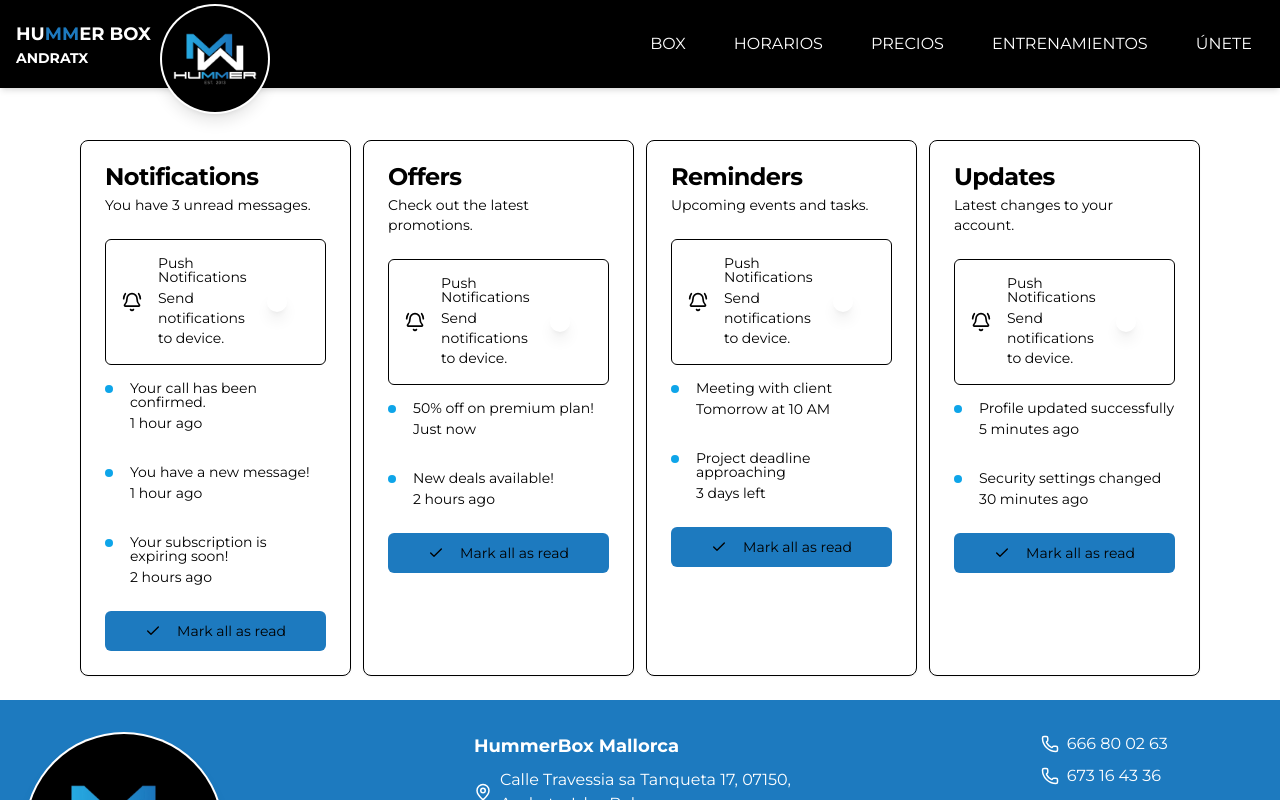
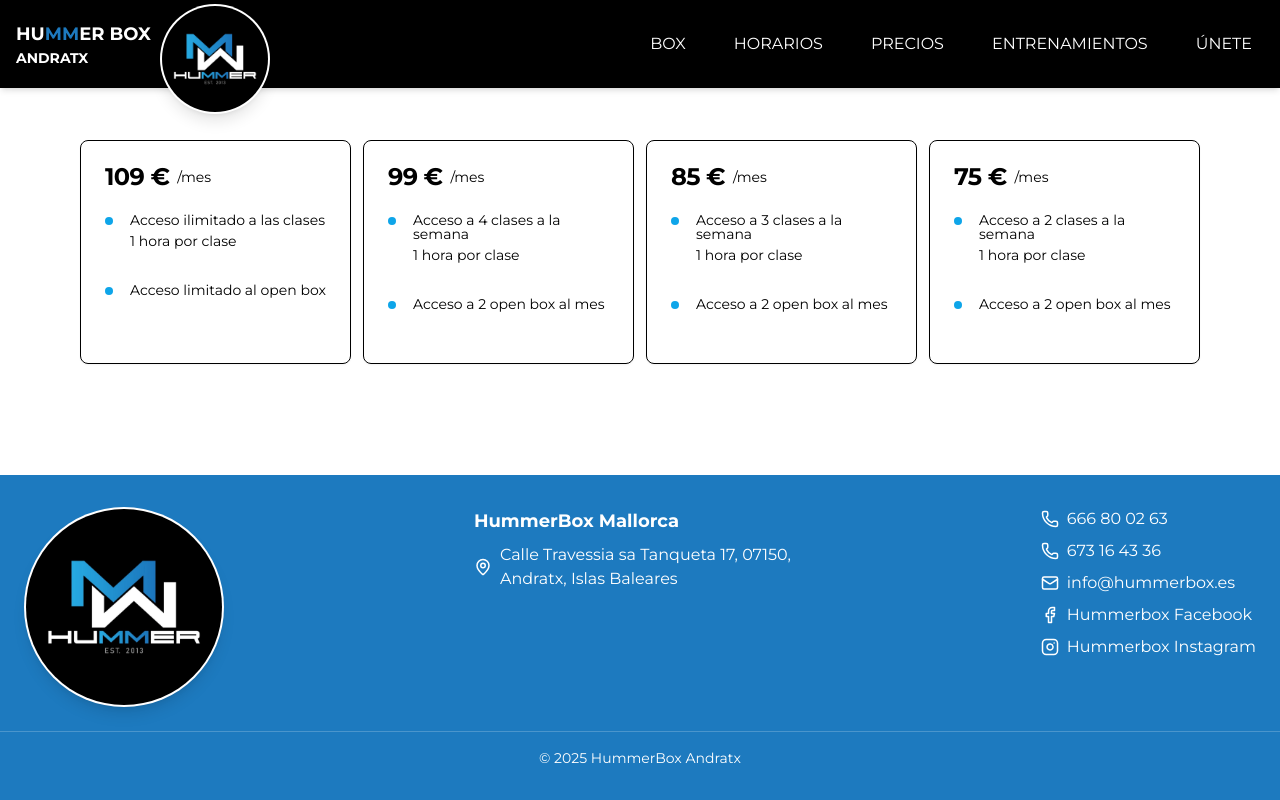
Before and after one commit to javieragui/hummer-box-andratx, a Next.js app: page /precios in a window 1280 px wide. Shown: the top 800 px of the page. Built offline with nearby package versions, Linux system fonts and the light colour scheme.

Commit message:
[Update] Precios listo

```diff
--- a/src/app/precios/page.tsx
+++ b/src/app/precios/page.tsx
@@ -8,42 +8,41 @@
   CardHeader,
   CardTitle,
 } from "@/components/ui/card";
-import { Switch } from "@/components/ui/switch";
+// import { Switch } from "@/components/ui/switch";
 
-// 📌 Definimos un array con la información de cada card
 const cards = [
   {
-    title: "Notifications",
-    description: "You have 3 unread messages.",
-    notifications: [
-      { title: "Your call has been confirmed.", description: "1 hour ago" },
-      { title: "You have a new message!", description: "1 hour ago" },
-      { title: "Your subscription is expiring soon!", description: "2 hours ago" },
+    title: "109 €",
+    description: "/mes",
+    characteristics: [
+      { title: "Acceso ilimitado a las clases", description: "1 hora por clase" },
+      { title: "Acceso limitado al open box", description: "" },
+      // { title: "Your subscription is expiring soon!", description: "2 hours ago" },
     ],
   },
   {
-    title: "Offers",
-    description: "Check out the latest promotions.",
-    notifications: [
-      { title: "50% off on premium plan!", description: "Just now" },
-      { title: "New deals available!", description: "2 hours ago" },
+    title: "99 €",
+    description: "/mes",
+    characteristics: [
+      { title: "Acceso a 4 clases a la semana", description: "1 hora por clase" },
+      { title: "Acceso a 2 open box al mes", description: "" }
     ],
   },
   {
-    title: "Reminders",
-    description: "Upcoming events and tasks.",
-    notifications: [
-      { title: "Meeting with client", description: "Tomorrow at 10 AM" },
-      { title: "Project deadline approaching", description: "3 days left" },
+    title: "85 €",
+    description: "/mes",
+    characteristics: [
+      { title: "Acceso a 3 clases a la semana", description: "1 hora por clase" },
+      { title: "Acceso a 2 open box al mes", description: "" }
     ],
   },
   {
-    title: "Updates",
-    description: "Latest changes to your account.",
-    notifications: [
-      { title: "Profile updated successfully", description: "5 minutes ago" },
-      { title: "Security settings changed", description: "30 minutes ago" },
-    ],
+    title: "75 €",
+    description: "/mes",
+    characteristics: [
+      { title: "Acceso a 2 clases a la semana", description: "1 hora por clase" },
+      { title: "Acceso a 2 open box al mes", description: "" }
+    ]
   },
 ];
 
@@ -61,20 +60,22 @@
         {cards.map((card, index) => (
           <Card key={index} className="w-full max-w-sm sm:max-w-md md:max-w-lg lg:max-w-xl">
             <CardHeader>
-              <CardTitle>{card.title}</CardTitle>
-              <CardDescription>{card.description}</CardDescription>
+              <div className="flex items-center space-x-2">
+                <CardTitle>{card.title}</CardTitle>
+                <CardDescription>{card.description}</CardDescription>
+              </div>
             </CardHeader>
             <CardContent className="grid gap-4">
-              <div className="flex items-center space-x-4 rounded-md border p-4">
+              {/* <div className="flex items-center space-x-4 rounded-md border p-4">
                 <BellRing size={20} />
                 <div className="flex-1 space-y-1">
                   <p className="text-sm font-medium leading-none">Push Notifications</p>
                   <p className="text-sm text-muted-foreground">Send notifications to device.</p>
                 </div>
                 <Switch />
-              </div>
+              </div> */}
               <div>
-                {card.notifications.map((notification, idx) => (
+                {card.characteristics.map((notification, idx) => (
                   <div
                     key={idx}
                     className="mb-4 grid grid-cols-[25px_1fr] items-start pb-4 last:mb-0 last:pb-0"
@@ -89,9 +90,9 @@
               </div>
             </CardContent>
             <CardFooter>
-              <Button className="w-full">
+              {/* <Button className="w-full">
                 <Check size={16} className="mr-2" /> Mark all as read
-              </Button>
+              </Button> */}
             </CardFooter>
           </Card>
         ))}
```
